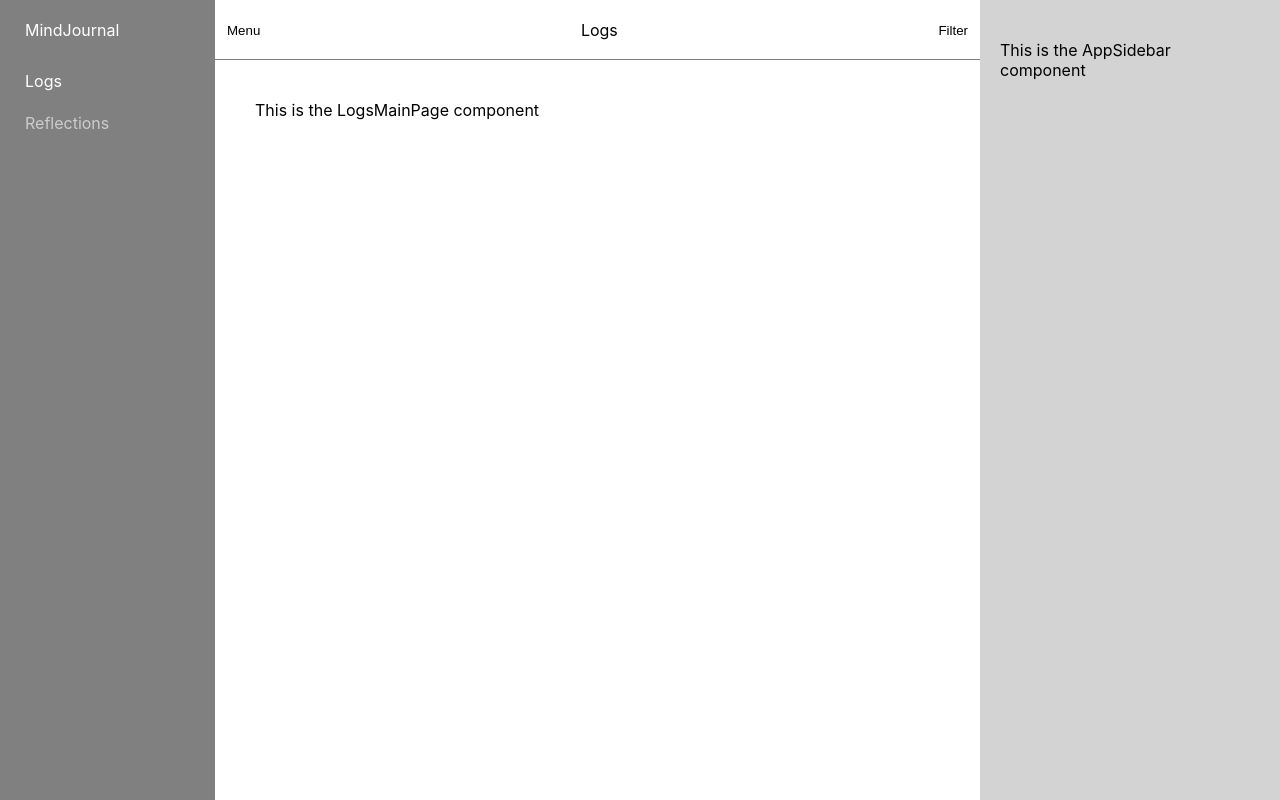
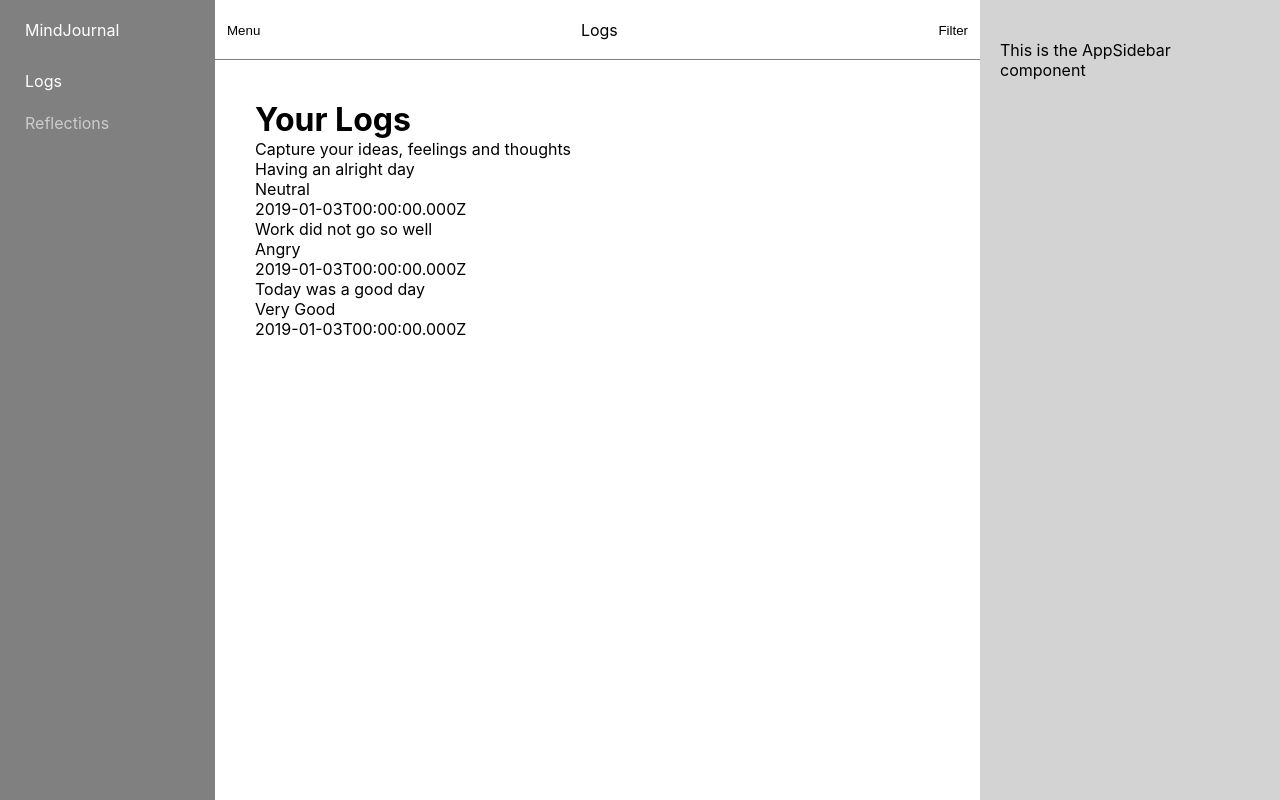
Before and after one commit to baf62495/mindjournal-client, a React (Create React App) app: page /logs in a window 1280 px wide. Built offline with nearby package versions, Linux system fonts and the light colour scheme.

Commit message:
display logs array in components

```diff
--- a/src/App.js
+++ b/src/App.js
@@ -10,12 +10,17 @@ class App extends React.Component {
   render() {
     return (
       <>
-        <Route exact path='/' component={LandingPage}/>
-        <Route path='/logs' component={LogsMainPage}/>
-        <Route path='/reflections' component={ReflectionsMainPage}/>
+      <Route exact path='/' component={LandingPage}/>
+      <Route
+        path='/logs'
+        render={rprops => (
+          <LogsMainPage {...rprops} logs={this.props.logs} />
+        )}
+      />
+      <Route path='/reflections' component={ReflectionsMainPage}/>
       </>
-    );
-  }
+      );
+    }
 }
 
 export default App;
--- /dev/null
+++ b/src/components/LogItem.js
@@ -0,0 +1,11 @@
+import React from 'react';
+
+export default function LogItem(props) {
+    return (
+        <div className='mj-card'>
+            <p>{props.content}</p>
+            <p>{props.mood}</p>
+            <p>{props.created_at}</p>
+        </div>
+    )
+}
--- /dev/null
+++ b/src/components/LogsList.js
@@ -0,0 +1,14 @@
+import React from 'react';
+import LogItem from './LogItem';
+
+export default class LogsList extends React.Component {
+    render() {
+        const list = this.props.logs
+            .map((log, key) => <LogItem {...log} key={key} />);
+        return (
+            <div className='mj-card-list'>
+                {list}
+            </div>
+        )
+    }
+}
--- a/src/components/LogsMainPage.js
+++ b/src/components/LogsMainPage.js
@@ -3,8 +3,16 @@ import React from 'react';
 import AppNavigation from './AppNavigation';
 import AppSidebar from './AppSidebar';
 import AppHeader from './AppHeader';
+import LogsList from './LogsList'
 
-export default function LogsMainPage() {
+export default class LogsMainPage extends React.Component {
+    constructor(props) {
+        super(props);
+        this.state = {
+            logs: this.props.logs
+        }
+    }
+    render() {
         return (
             <>
             <AppNavigation />
@@ -13,8 +21,12 @@ export default function LogsMainPage() {
                 <AppHeader title='Logs' />
                 <div className='mj-page'>
                     <div className='mj-page-content'>
-                    <div className="wrapper">
-                        <p>This is the LogsMainPage component</p>
+                        <div className='wrapper'>
+                            <header className='mj-page-content-header'>
+                                <h1>Your Logs</h1>
+                                <p className='description'>Capture your ideas, feelings and thoughts</p>
+                            </header>
+                            <LogsList logs={this.state.logs} />
                         </div>
                     </div>
                 </div>
@@ -22,3 +34,4 @@ export default function LogsMainPage() {
             </>
         )
     }
+}
--- a/src/index.js
+++ b/src/index.js
@@ -4,9 +4,30 @@ import App from './App';
 import  { BrowserRouter } from 'react-router-dom';
 import './index.css';
 
+const LOGS = [
+    {
+      id: 1,
+      content: 'Having an alright day',
+      created_at: '2019-01-03T00:00:00.000Z',
+      mood: 'Neutral'
+    },
+    {
+      id: 2,
+      content: 'Work did not go so well',
+      created_at: '2019-01-03T00:00:00.000Z',
+      mood: 'Angry'
+    },
+    {
+      id: 3,
+      content: 'Today was a good day',
+      created_at: '2019-01-03T00:00:00.000Z',
+      mood: 'Very Good'
+    }
+]
+
 ReactDOM.render(
     <BrowserRouter>
-        <App />
+        <App logs={LOGS}/>
     </BrowserRouter>,
     document.getElementById('root')
 );
```
Lines whose indentation alone changed are shown as unchanged.
